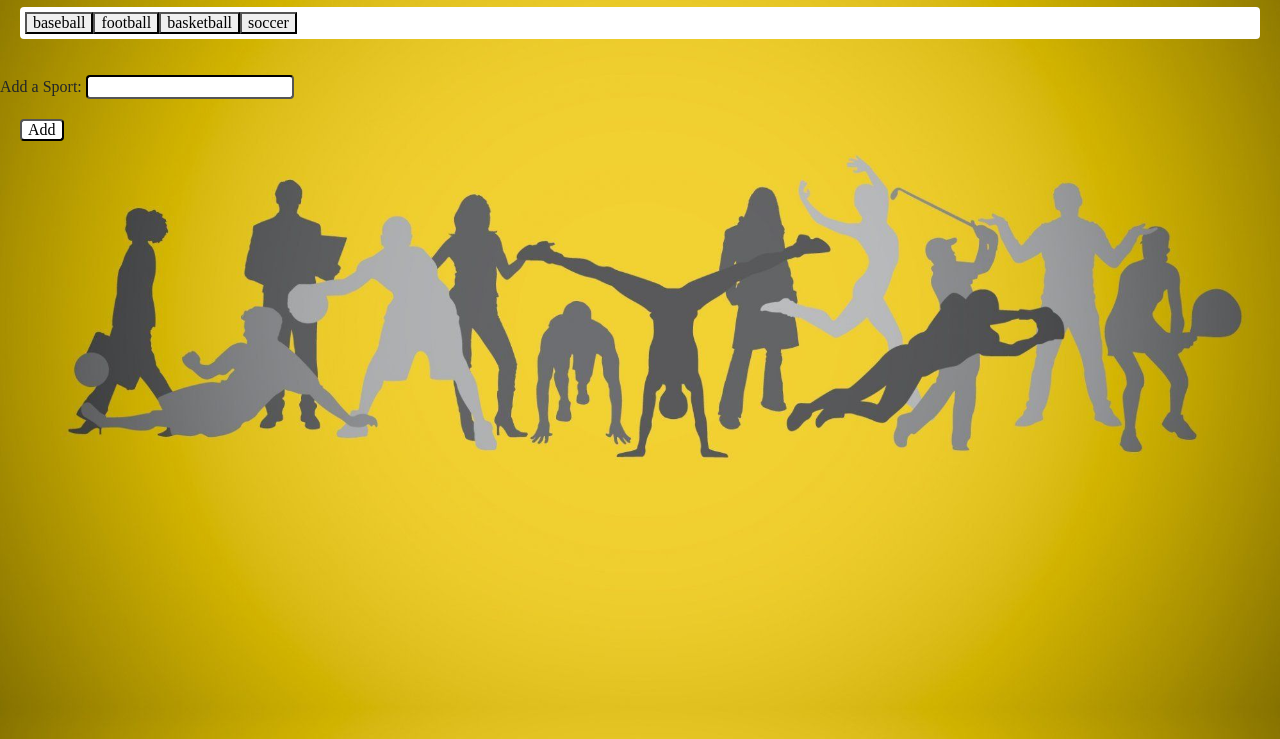
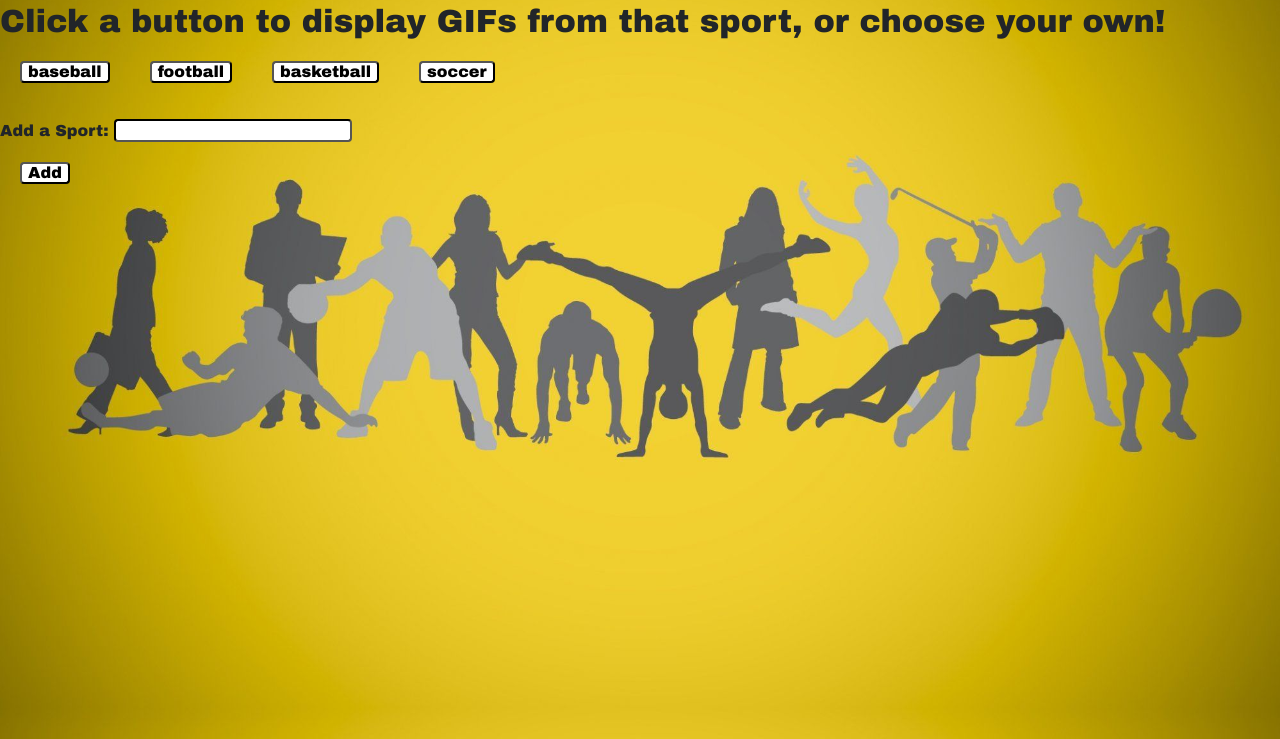
Before and after one commit to jdowd215/GifTastic, a plain HTML site: page index.html in a window 1280 px wide. Shown: the part 61-800 px from the top of the page. Drawn offline with nearby package versions, Linux system fonts and the light colour scheme.

Commit message:
fonts and button styling

```diff
--- a/assets/css/reset.css
+++ b/assets/css/reset.css
@@ -1,4 +1,4 @@
-/* http://meyerweb.com/eric/tools/css/reset/
+/* /* http://meyerweb.com/eric/tools/css/reset/
    v2.0 | 20110126
    License: none (public domain)
 */
@@ -19,8 +19,6 @@ time, mark, audio, video {
 	margin: 0;
 	padding: 0;
 	border: 0;
-	font-size: 100%;
-	font: inherit;
 	vertical-align: baseline;
 }
 /* HTML5 display-role reset for older browsers */
--- a/assets/css/style.css
+++ b/assets/css/style.css
@@ -3,15 +3,6 @@ body {
         url(../images/sport_background.jpg);
         background-size: cover;
     font-family: 'Archivo Black', sans-serif;
-
-}
-
-#addButton {
-    background-color: white;
-    margin: 20px;
-    padding: 5px;
-    border-radius: 4px;
-    border-color: #555555;
 
 }
 
@@ -21,7 +12,7 @@ body {
 
 }
 
-#addSport {
+#addSport, .sports {
     background-color: white;
     border-color: #555555;
     margin: 20px;
```
Also changed, not shown: index.html (+1 -0 lines).
